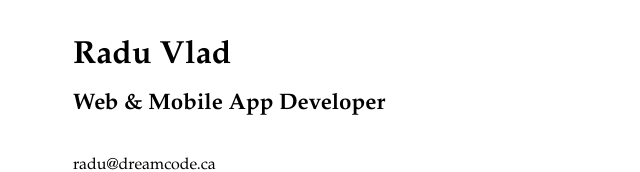
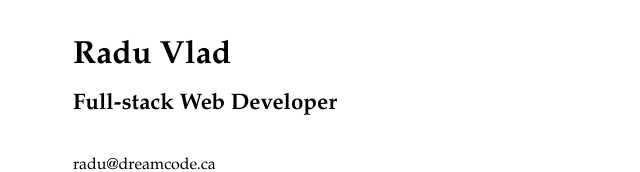
Before and after one commit to radman/radman.github.io, a plain HTML site: page index.html in a window 1280 px wide. Shown: the top 172 px of the page, without its empty margins (317-957 px from the left). Drawn offline with Linux system fonts and the light colour scheme.

Commit message:
change title

```diff
--- a/index.html
+++ b/index.html
@@ -1,13 +1,13 @@
 <html>
   <head>
-    <title>Radu Vlad : Web & Mobile App Developer</title>
+    <title>Radu Vlad : Full-stack Web Developer</title>
     <link rel="stylesheet" href="style.css" />
   </head>
   <body>
     <article>
       <h1>
         Radu Vlad<br/>
-        <small>Web &amp; Mobile App Developer</small>
+        <small>Full-stack Web Developer</small>
       </h1>
 
       <ul>
```
